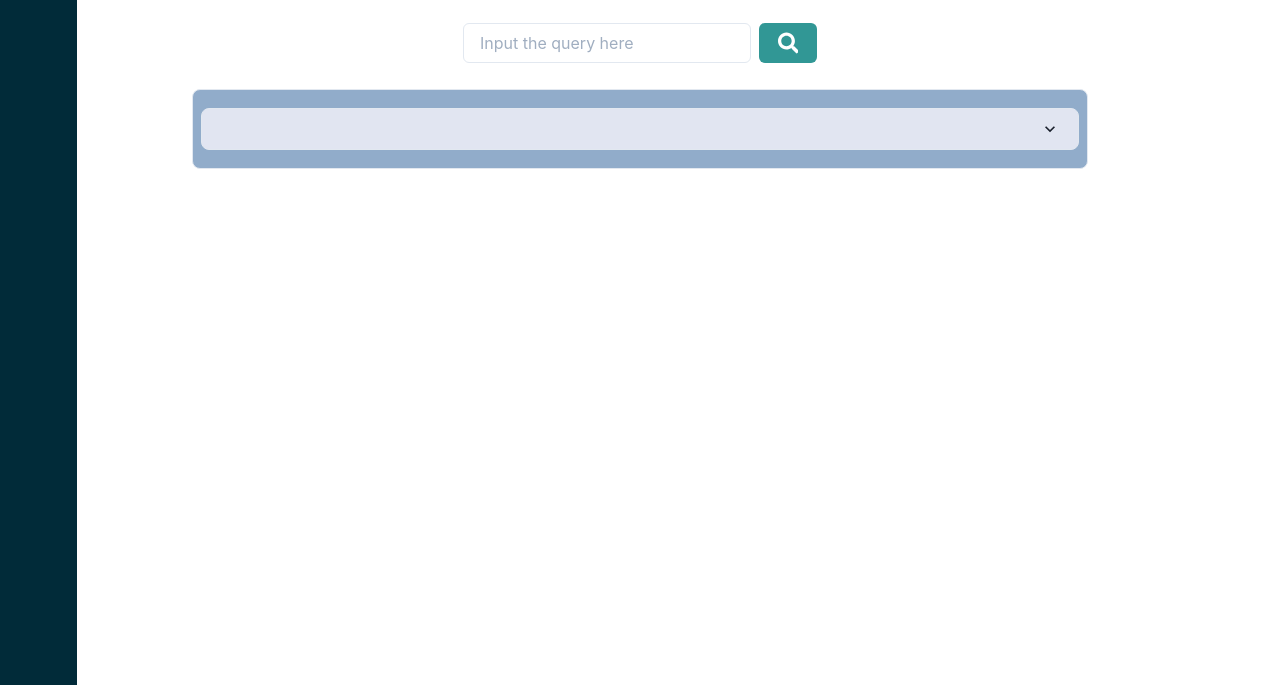
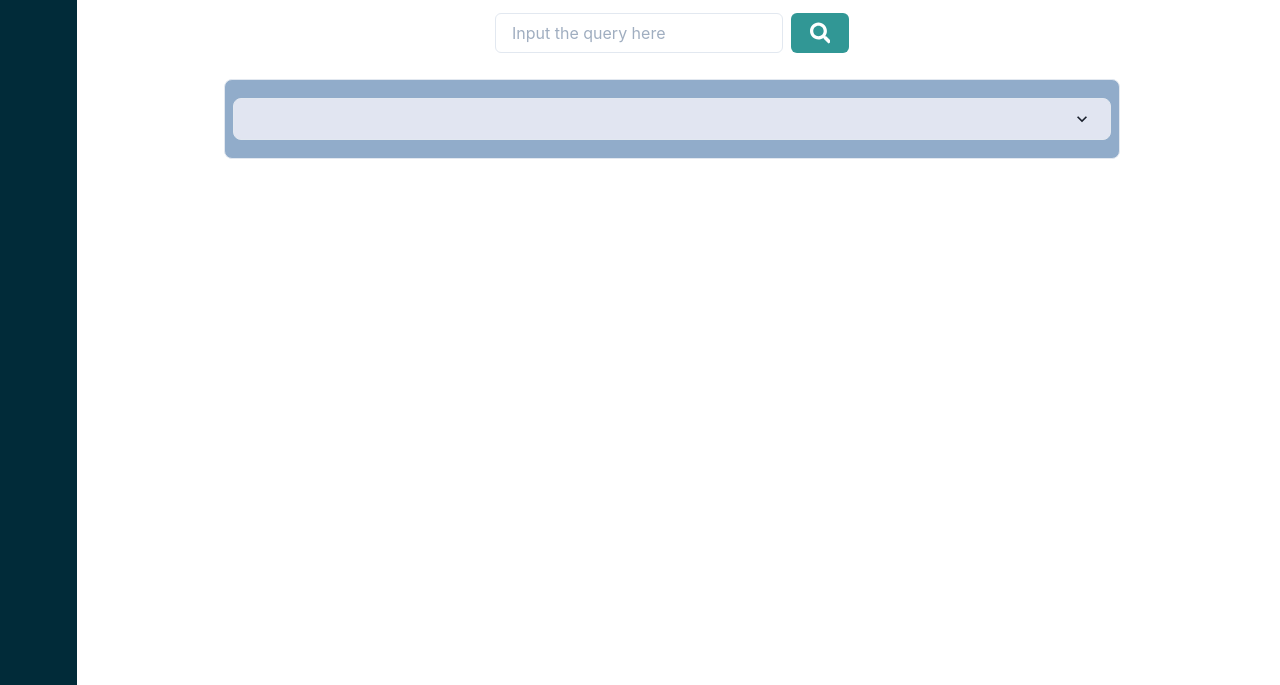
Before and after one commit to apwic/dna-pattern-matching, a React app in the folder src/client/: page /History in a window 1280 px wide. Shown: the part 115-800 px from the top of the page. Built offline with nearby package versions, Linux system fonts and the light colour scheme; a web font is replaced by a local one.

Commit message:
Buat epi tercintah

```diff
--- a/src/client/src/ui/layout/History.js
+++ b/src/client/src/ui/layout/History.js
@@ -83,7 +83,7 @@
 
 
   return (
-    <VStack p={4}>
+    <VStack p={4 }align="center" justify="center" ml = '5vw'>
       <Heading
       mb='2'
       fontWeight='extrabold'
--- a/src/client/src/ui/layout/Styles.css
+++ b/src/client/src/ui/layout/Styles.css
@@ -3,7 +3,7 @@
     font-family: 'Akshar', sans-serif;
     font-family: 'Poppins', sans-serif;
     font-size: 100%;
-    padding: 10px;
+    padding: 0px;
   }
 
   .radiobox__wrapper label:before {
```
